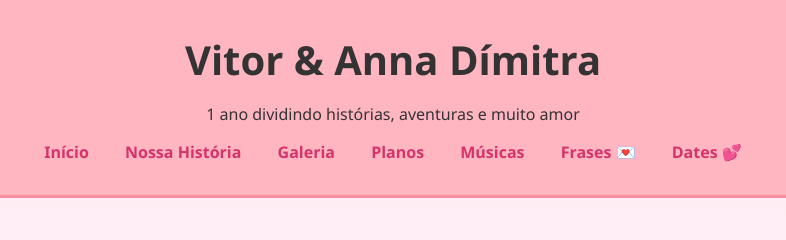
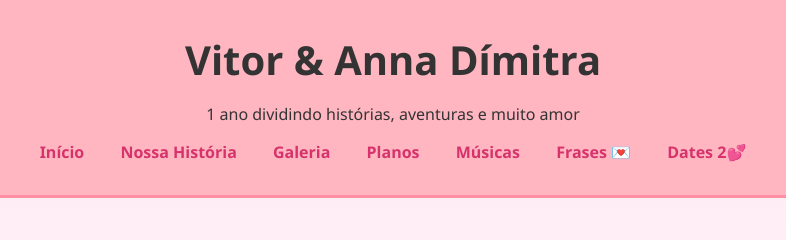
Before and after one commit to VitorScharf/Site_Vitor_e_Anna, a plain HTML site: page index.html in a window 1280 px wide. Shown: the top 240 px of the page, 247-1033 px from the left. Drawn offline with Linux system fonts and the light colour scheme.

Commit message:
Update index.html

```diff
--- a/index.html
+++ b/index.html
@@ -60,7 +60,7 @@
       <a href="planos.html">Planos</a>
       <a href="musica.html">Músicas</a>
       <a href="frases.html">Frases 💌</a>
-      <a href="dates_auto.html">Dates 💕</a>
+      <a href="dates_auto.html">Dates 2💕</a>
 
     </nav>
   </header>
```
